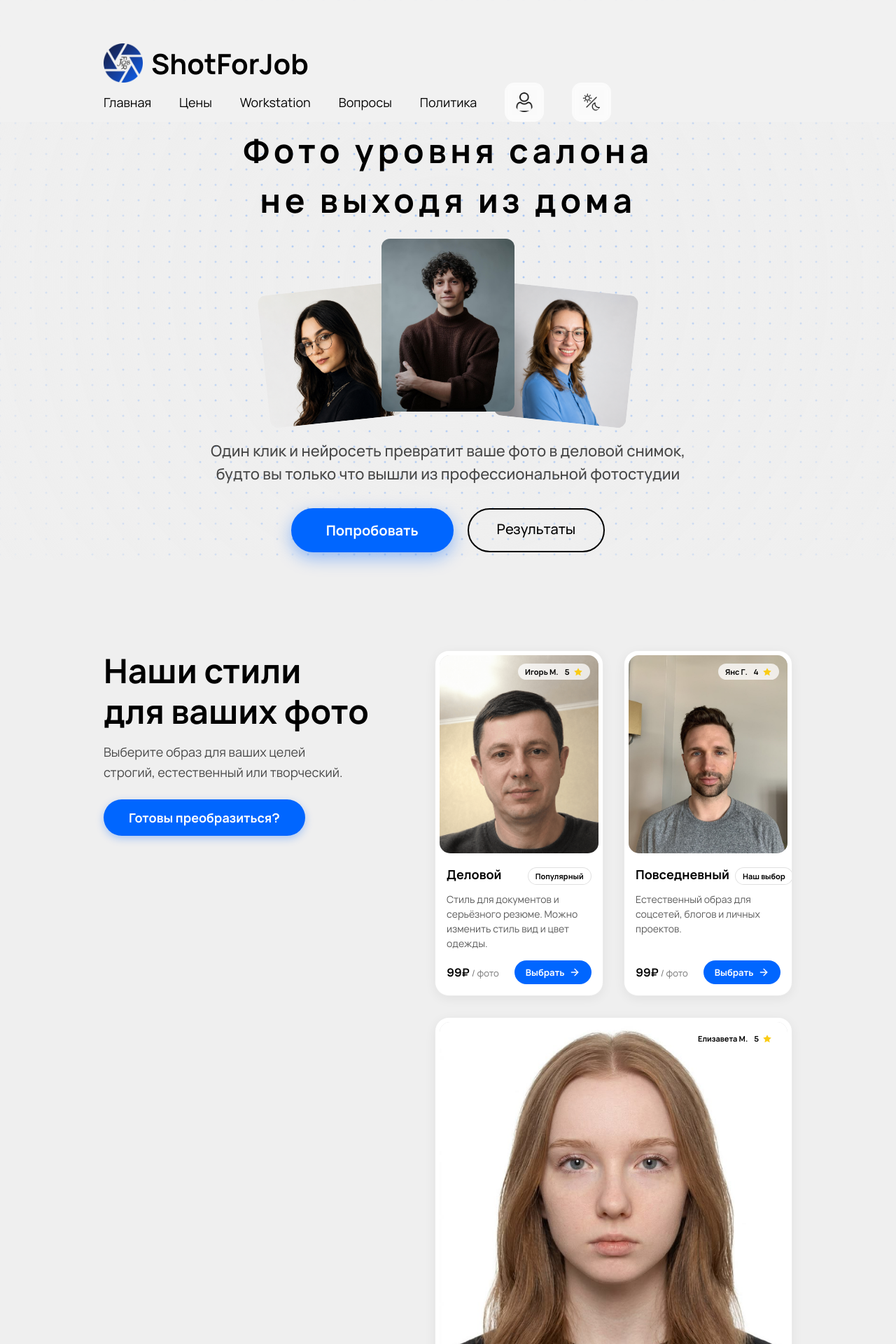
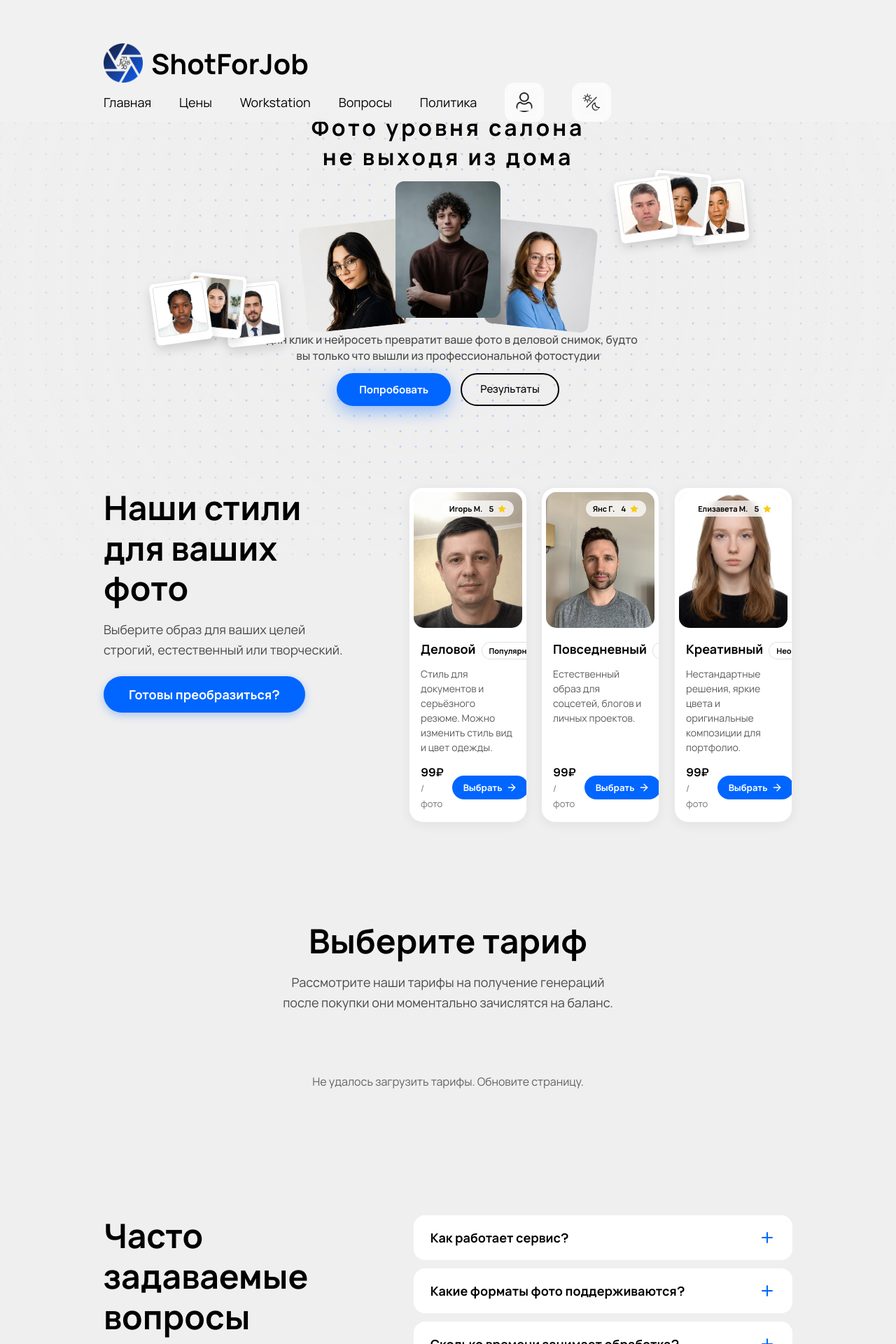
Before and after one commit to Lunarflux-hub/ShotforJob, a Django app: page / in a window 1280 px wide. Shown: the top 1920 px of the page at 70% size. Run offline with Django 5.2, Linux system fonts and the light colour scheme; data that the repository does not hold is empty; parts of the project's set-up code (start-up, migrations or seed data) failed here and were passed over.

Commit message:
Fix adaptive 2

```diff
--- a/templates/index.html
+++ b/templates/index.html
@@ -238,22 +238,44 @@
     }
 
     /* ===== АДАПТИВ ===== */
-    @media (max-width: 1600px) {
-        .polaroid-group { display: none; }
-        .hero { min-height: auto; padding-bottom: 60px; }
-        .photo-left, .photo-right { width: 190px; height: 190px; }
-        .photo-center { width: 190px; height: 247px; }
-        .photo-left { margin-right: -20px; }
-        .photo-right { margin-left: -20px; }
-        .hero-center-images { margin: 20px 0 10px; }
+    /* Ноутбуки (и часть планшетов): 769–1600px. К телефонам (<=768) отношения не имеет. */
+    @media (min-width: 769px) and (max-width: 1600px) {
+        .hero { min-height: auto; padding: 20px 0 36px; }
+        .hero-title {
+            font-size: 32px;
+            margin-top: 12px;
+            line-height: 1.3;
+            max-width: 620px;
+        }
+
+        .polaroid-group { transform: scale(0.45); }
+        .polaroid-group.top-right { top: 10px; right: -40px; }
+        .polaroid-group.bottom-left { bottom: 10px; left: -40px; }
+
+        .photo-left, .photo-right { width: 150px; height: 150px; }
+        .photo-center { width: 150px; height: 195px; }
+        .photo-left { margin-right: -16px; }
+        .photo-right { margin-left: -16px; }
+        .hero-center-images { margin: 14px 0 6px; }
+
         .bottom-block {
             position: static;
             transform: none;
             bottom: auto;
             width: 100%;
             max-width: 100%;
-            margin-top: 30px;
-        }
+            margin-top: 14px;
+        }
+        .hero-subtitle {
+            font-size: 16px;
+            max-width: 560px;
+            margin-bottom: 14px;
+            line-height: 1.4;
+        }
+        .hero-subtitle br { display: none; }
+        .buttons { gap: 14px; }
+        .btn { font-size: 15px; padding: 10px 26px; }
+        .btn-primary { padding: 11px 30px; }
     }
     @media (max-width: 900px) {
         .photo-left, .photo-right { width: 170px; height: 170px; }
@@ -1008,6 +1030,12 @@
         padding: 0 24px 24px 24px;
     }
 
+    /* Ноутбуки: гарантируем 3 карточки стилей в один ряд (в диапазоне выше уже покрыт блоком max-width:1024px) */
+    @media (min-width: 1025px) and (max-width: 1600px) {
+        .styles-text { flex: 1 1 320px; min-width: 260px; }
+        .styles-cards { gap: 20px; }
+        .style-card, .place-card { min-width: 150px; }
+    }
     @media (max-width: 1024px) {
         .hero-subtitle {
             font-size: 18px;
```
